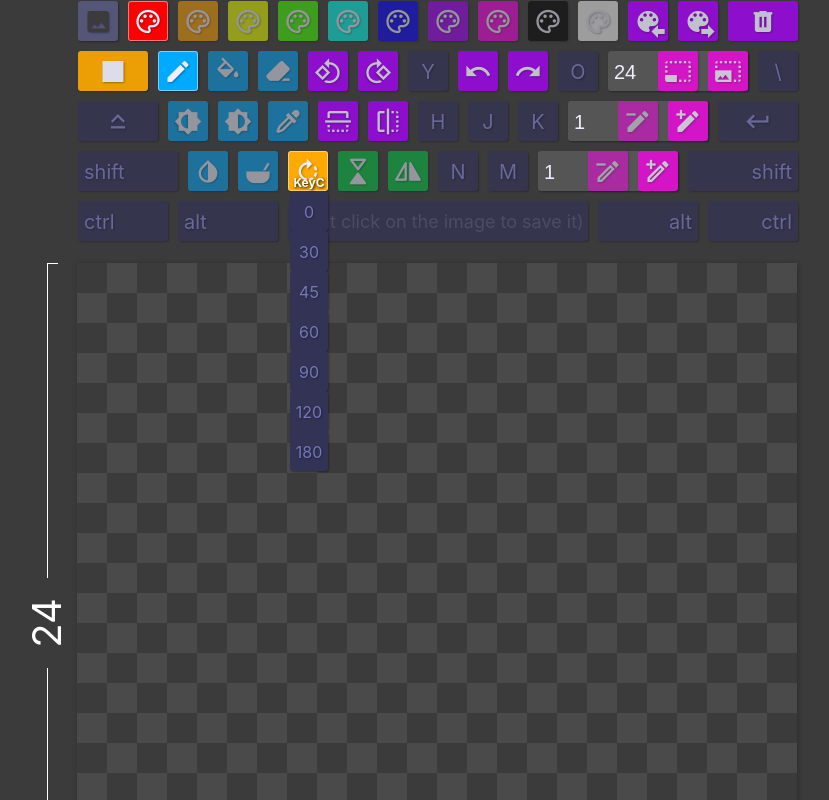
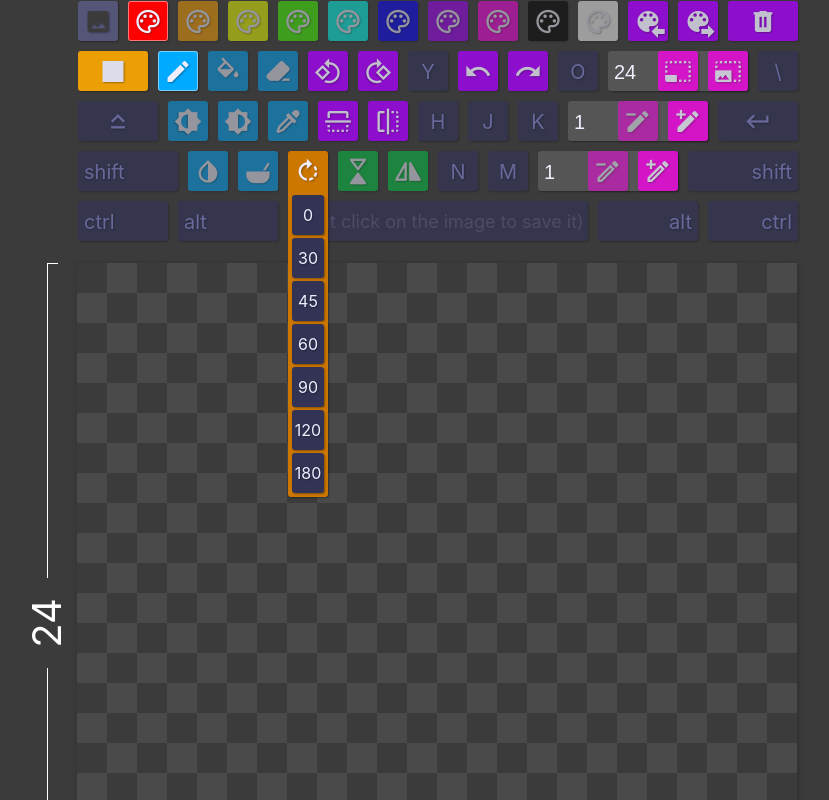
Before and after one commit to Shmiddty/pxlr, a React (Create React App) app: page / in a window 1280 px wide. In both pictures the pointer is over the element "KeyC". Shown: the top 800 px of the page, without its empty margins (203-1032 px from the left). Built offline with nearby package versions, Linux system fonts and the light colour scheme.

Commit message:
updated styling for carousels

```diff
--- a/src/components/Keyboard/Carousel.jsx
+++ b/src/components/Keyboard/Carousel.jsx
@@ -3,10 +3,10 @@ import cn from '../../util/classnames';
 import Key from './Key';
 import { WrappedIcon } from '../Icon';
 
-function CarouselItem ({ value, icon, label, ...rest }) {
+function CarouselItem ({ value, icon, label, selected, ...rest }) {
   return (
     <label
-      className="carousel-item key"
+      className={cn("carousel-item key", selected && "active")}
       {...rest}
     >
       <WrappedIcon icon={icon} />
@@ -34,9 +34,10 @@ export default function Carousel({
       onKey={onNext}
       {...props}
     >
-      { options.map(({ value, icon, label }) => (
+      { options.map((item,i,a,{ value, icon, label }=item) => (
         <CarouselItem
           key={label}
+          selected={selectedItem === item}
           onClick={() => select(value)}
           value={value}
           icon={icon}
--- a/src/components/Keyboard/Keyboard.css
+++ b/src/components/Keyboard/Keyboard.css
@@ -163,34 +163,48 @@
   font-weight: bold;
   text-shadow: 1px 1px 3px #000;
 }
+.keyboard .rotational-symmetry:hover > span {
+  display: none;
+}
 
 .keyboard .carousel {
   overflow: visible;
   z-index: 2;
 }
-
+.keyboard .carousel > .icon {
+  display: block;
+}
 .keyboard .carousel .carousel-item {
   display: none;
 }
 
 .keyboard .carousel:hover {
   opacity: 1;
+  height:fit-content;
+  background: #c70;
+  border-color: #c70;
+  border-width: 1px 3px 3px 3px;
+  transition: none;
 }
 
 .keyboard .carousel:hover .carousel-item {
   display: block;
-  width: 100%;
+  border: none;
+  color: #eef;
+  width: auto;
   opacity: 1;
   pointer-events: all;
   cursor: pointer;
-  margin-top: -1px; /* TODO: icky hacky */
+  margin-top: 3px;
 }
+
 .keyboard .carousel:hover .carousel-item span {
   display: inline;
   font-size: .4em;
 }
-.keyboard .carousel .carousel-item:hover {
-  background: inherit;
+.keyboard .carousel .carousel-item:hover,
+.keyboard .carousel .carousel-item.active {
+  background: #fa0;
 }
 
 .keyboard .numeric.input {
```
